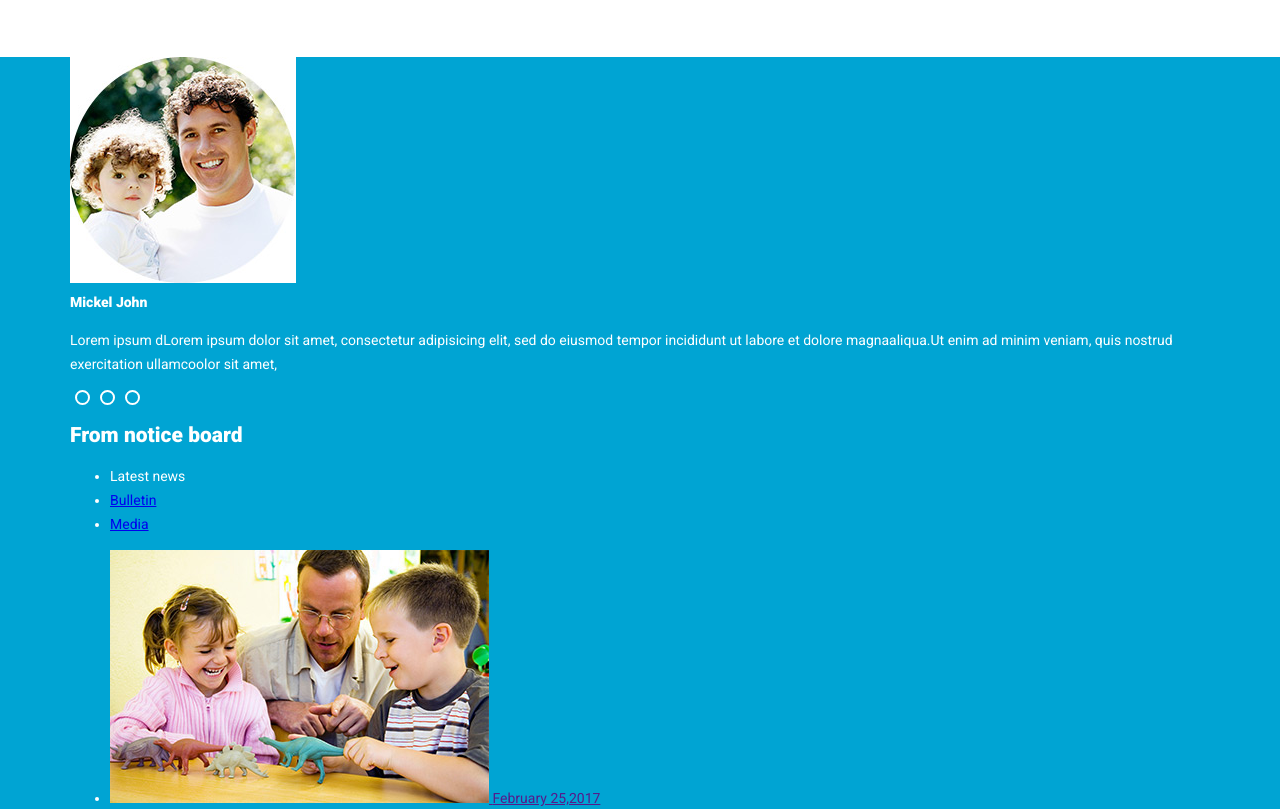
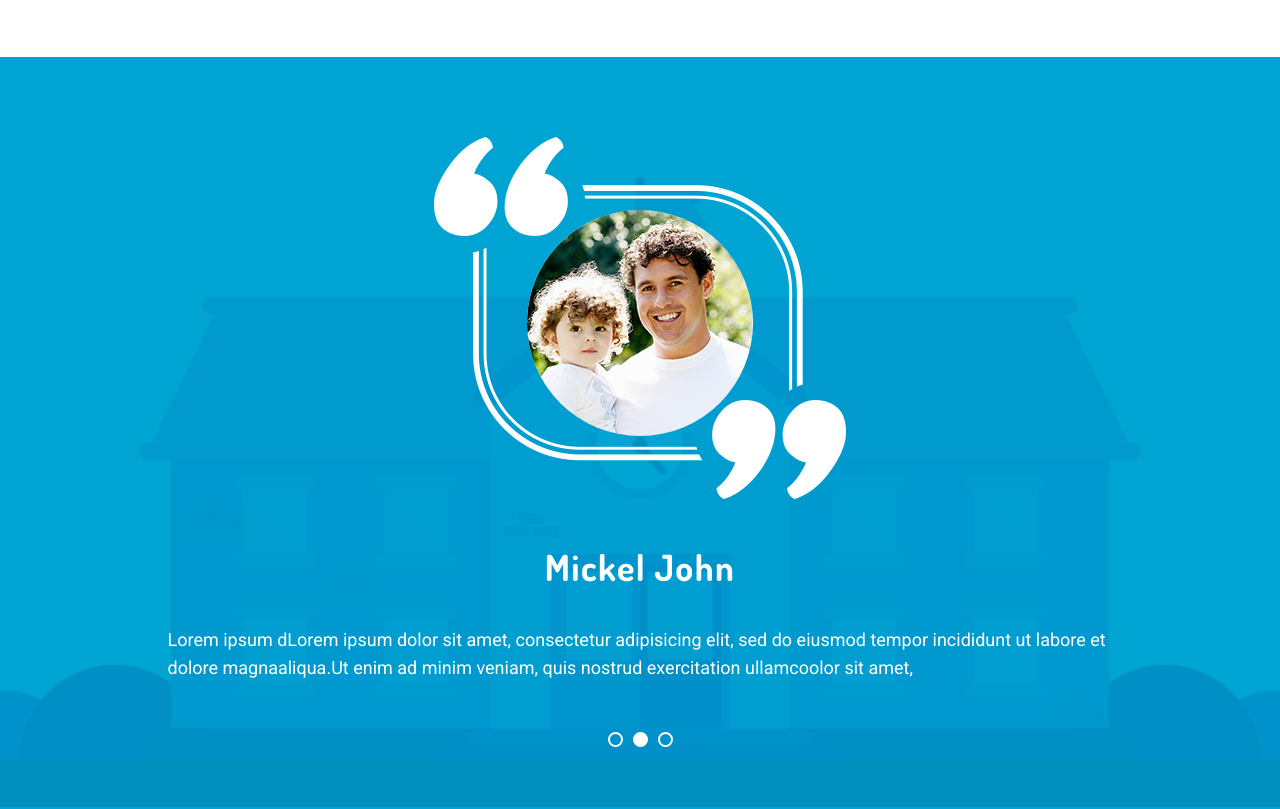
Before and after one commit to mulyarmaxim/Kids-Master, a website: page src/index.html in a window 1280 px wide. Shown: the part 4020-4829 px from the top of the page. Drawn offline with nearby package versions, Linux system fonts and the light colour scheme; files that its build step writes are made by us from their sources.

Commit message:
Создал стили блока reviews.scss

```diff
--- a/src/index.html
+++ b/src/index.html
@@ -336,17 +336,19 @@
             ut labore et dolore magnaaliqua.Ut enim ad minim veniam, quis nostrud exercitation ullamcoolor sit amet,
           </p>
         </section>
+        <div class="reviews__pagination-container">
           <ul class="reviews__pagination  pagination">
             <li class="pagination__item">
               <button class="pagination__button  pagination__button--big  pagination__button--white"></button>
             </li>
             <li class="pagination__item">
-            <button class="pagination__button pagination__button--big  pagination__button--white pagination__button--active"></button>
+              <button class="pagination__button pagination__button--big  pagination__button--white pagination__button--active-white"></button>
             </li>
             <li class="pagination__item">
               <button class="pagination__button  pagination__button--big  pagination__button--white"></button>
             </li>
           </ul>
+        </div>
       </section>
     </div>
   </section>
--- /dev/null
+++ b/src/sass/blocks/reviews.scss
@@ -0,0 +1,60 @@
+.reviews {
+  padding-top: 80px;
+  padding-bottom: 60px;
+
+  text-align: center;
+
+  background: url('../img/bg-decorative-7.jpg') no-repeat bottom center;
+
+
+  &__image-container {
+    display: flex;
+    justify-content: center;
+    align-items: center;
+    width: 412px;
+    height: 352px;
+    padding-top: 10px;
+    margin: 0 auto;
+    margin-bottom: 45px;
+
+    background: url('../img/decoration-border.png') no-repeat top center;
+  }
+
+
+
+  &__image {
+    width: 226px;
+    height: 226px;
+
+    border-radius: 50%;
+  }
+
+
+  &__name {
+    display: block;
+    margin-bottom: 36px;
+
+    font: 700 36px Dosis, Arial, sans-serif;
+    letter-spacing: 0.04em;
+    text-align: center;
+    text-transform: capitalize;
+  }
+
+
+  &__decription {
+    width: 945px;
+    margin: 0 auto;
+    margin-bottom: 50px;
+
+    font-size: 18px;
+    line-height: 28px;
+    font-weight: 400;
+    text-align: left;
+  }
+
+
+  &__pagination-container {
+    display: flex;
+    justify-content: center;
+  }
+}
--- a/src/sass/style.scss
+++ b/src/sass/style.scss
@@ -18,3 +18,4 @@
 @import 'blocks/facilities';
 @import 'blocks/teachers';
 @import 'blocks/teachers-list';
+@import 'blocks/reviews';
```
Also changed, not shown: src/img/bg-decorative-7.jpg (added). Lines whose indentation alone changed are shown as unchanged.
